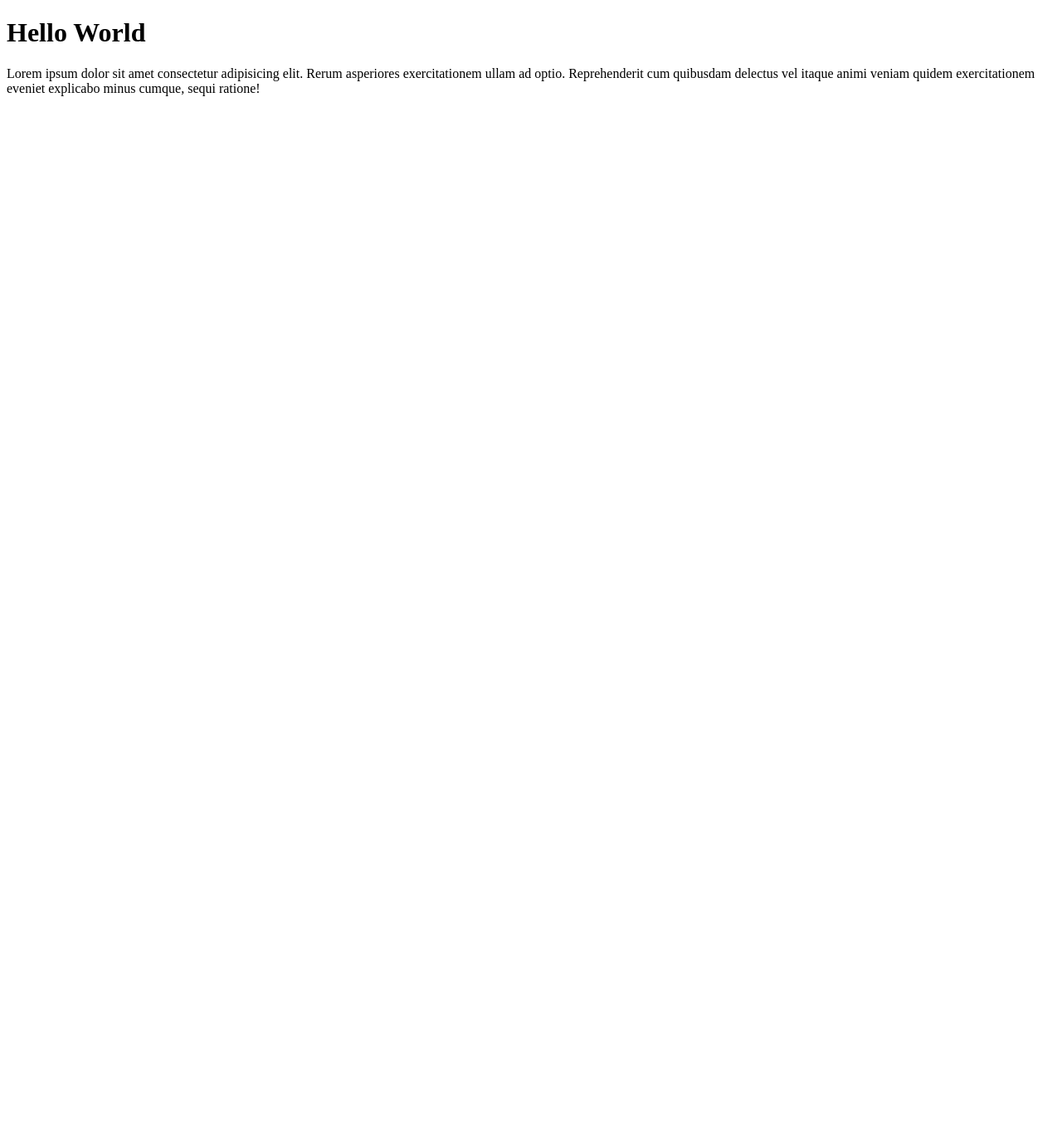
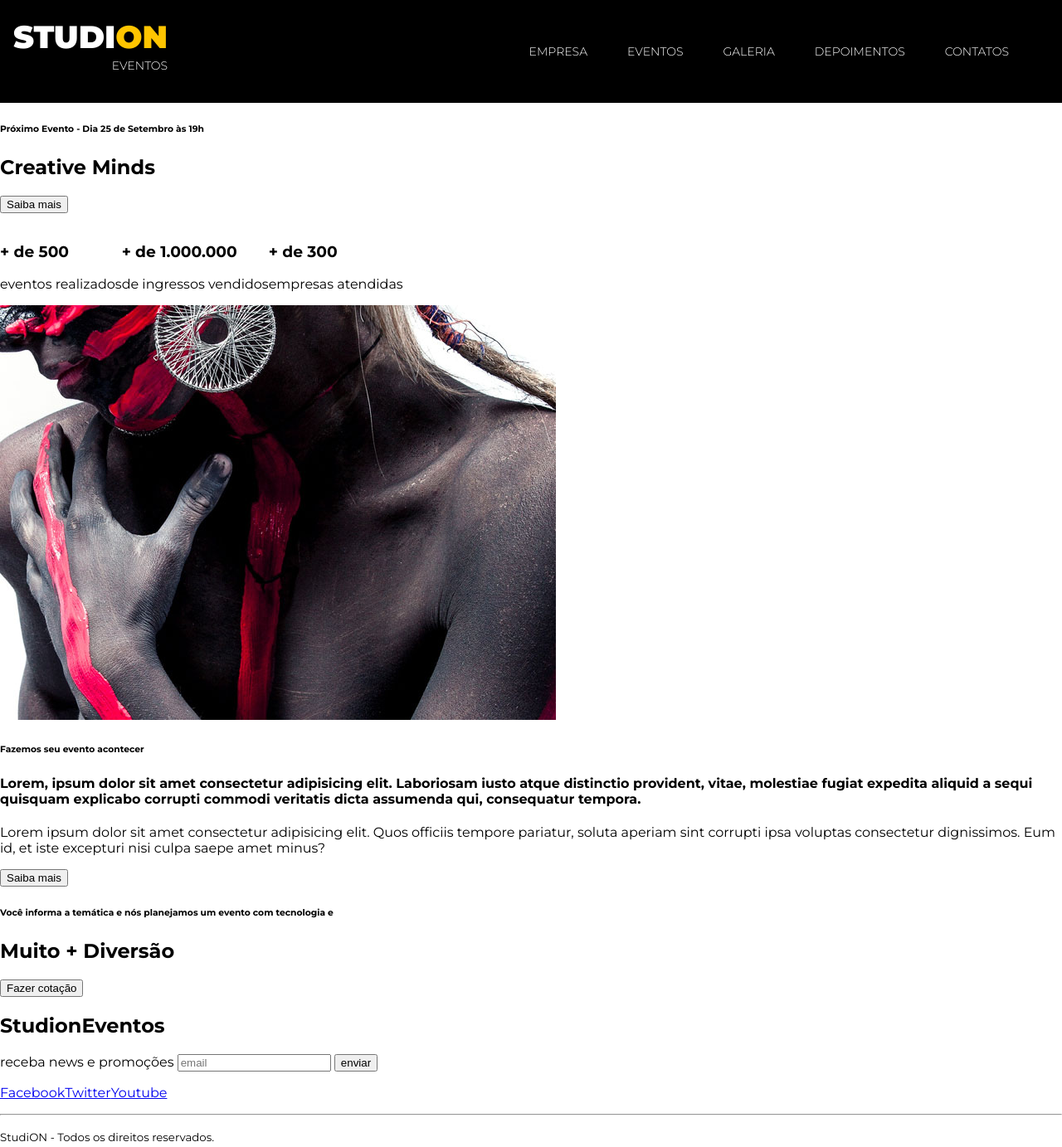
Before and after one commit to JessicaGPW/StudiON, a website: page SRC/index.html in a window 1280 px wide. Shown: the whole page at 83% size. Before the commit the page ends 800 px from the top, so only its background shows below. Drawn offline with Linux system fonts and the light colour scheme.

Commit message:
"feat(style):"Created style.css for studion"

```diff
--- a/SRC/index.html
+++ b/SRC/index.html
@@ -1,18 +1,130 @@
 <!DOCTYPE html>
 
 <html lang="pt-BR">
-
   <head>
-        <meta charset="UTF-8">
-        <meta name="viewport" content="width=device-width, initial-scale=1,0">
+    <meta charset="UTF-8" />
+    <meta name="viewport" content="width=device-width, initial-scale=1,0" />
+    <link rel="stylesheet" href="style.css" />
     <title>StudiOn</title>
   </head>
 
   <body>
-        <h1>Hello World</h1>
+    <nav class="navbar">
+      <h1 class="logo-studion">
+        Studi<span class="copy--primary">on</span>
+        <span class="logo-studion__subtitle">Eventos</span>
+      </h1>
+
+      <ul class="navbar__links">
+        <li>
+          <a href="#empresa"> Empresa </a>
+        </li>
+
+        <li>
+          <a href="#eventos"> Eventos </a>
+        </li>
+
+        <li>
+          <a href="#galeria"> Galeria </a>
+        </li>
+
+        <li>
+          <a href="#depoimentos"> Depoimentos </a>
+        </li>
+
+        <li>
+          <a href="#contatos"> Contatos </a>
+        </li>
+      </ul>
+    </nav>
+
+    <header>
+      <div id="slider">
+        <div class="slide">
+          <h6><span>Próximo Evento</span> - Dia 25 de Setembro às 19h</h6>
+
+          <h2><span>Creative</span> Minds</h2>
+
+          <button>Saiba mais</button>
+        </div>
+      </div>
+    </header>
+
+    <main>
+      <section>
+        <ul>
+          <li>
+            <h3>+ de 500</h3>
+            eventos realizados
+          </li>
+          <li>
+            <h3>+ de 1.000.000</h3>
+            de ingressos vendidos
+          </li>
+          <li>
+            <h3>+ de 300</h3>
+            empresas atendidas
+          </li>
+        </ul>
+      </section>
+
+      <section>
+        <div>
+          <img src="./images/institutional.jpg" />
+
+          <h6>Fazemos seu evento acontecer</h6>
+
+          <h4>
+            Lorem, ipsum dolor sit amet consectetur adipisicing elit. Laboriosam
+            iusto atque distinctio provident, vitae, molestiae fugiat expedita
+            aliquid a sequi quisquam explicabo corrupti commodi veritatis dicta
+            assumenda qui, consequatur tempora.
+          </h4>
 
           <p>
-            Lorem ipsum dolor sit amet consectetur adipisicing elit. Rerum asperiores exercitationem ullam ad optio. Reprehenderit cum quibusdam delectus vel itaque animi veniam quidem exercitationem eveniet explicabo minus cumque, sequi ratione!
+            Lorem ipsum dolor sit amet consectetur adipisicing elit. Quos
+            officiis tempore pariatur, soluta aperiam sint corrupti ipsa
+            voluptas consectetur dignissimos. Eum id, et iste excepturi nisi
+            culpa saepe amet minus?
           </p>
+
+          <button>Saiba mais</button>
+        </div>
+      </section>
+
+      <section>
+        <div>
+          <h6>
+            Você informa a temática e nós planejamos um evento com tecnologia e
+          </h6>
+
+          <h2><span>Muito + </span>Diversão</h2>
+
+          <button>Fazer cotação</button>
+        </div>
+      </section>
+    </main>
+
+    <footer>
+      <h2>Studi<span>on</span><span>Eventos</span></h2>
+
+      <form>
+        <label>receba news e promoções</label>
+        <input type="email" placeholder="email" />
+        <button type="submit">enviar</button>
+      </form>
+
+      <ul>
+        <li><a href="https://facebook.com/" target="_blank">Facebook</a></li>
+        <li><a href="https://twitter.com" target="_blank">Twitter</a></li>
+        <li><a href="https://youtube.com" target="_blank">Youtube</a></li>
+      </ul>
+
+      <hr />
+
+      <p>
+        <small>Studi<span>ON</span> - Todos os direitos reservados.</small>
+      </p>
+    </footer>
   </body>
 </html>
--- /dev/null
+++ b/SRC/style.css
@@ -0,0 +1,75 @@
+@import url("https://fonts.googleapis.com/css2?family=Montserrat:wght@300;400;700;900&display=swap");
+
+* {
+  box-sizing: border-box;
+}
+
+:root {
+  --color-primary: #ffc500;
+  font-family: "Montserrat", sans-serif;
+  font-size: 16px;
+}
+
+body {
+  margin: 0;
+  padding-top: 7.75rem;
+  }
+
+ul {
+  display: flex;
+  list-style: none;
+  padding-left: 0;
+}
+
+.navbar {
+  position: fixed;
+  display: grid;
+  grid-template-columns: 1fr 9fr;
+  align-items: center;
+  top: 0;
+  left: 0;
+
+  width: 100vw;
+  height: 7.75rem;
+  padding: 0 1rem;
+
+  background-color: #000; /*vermelho / verde / azul /transparência - 0 - f */
+  color: #fff;
+}
+
+.navbar__links {
+  justify-self: end;
+}
+
+.navbar__links li {
+  font-size: .875rem;
+  margin-right: 3rem;
+  text-transform: uppercase;
+}
+
+.navbar__links a {
+    font-weight: 300;
+  color: #fff;
+  text-decoration: none;
+}
+
+.navbar__links a:hover {
+  color: var(--color-primary);
+}
+
+.logo-studion {
+  font-size: 2.375rem;
+  font-weight: 900;
+  line-height: 1ch; /* relativa ao tamanho da altura do glifo 0 da fonte */
+  text-transform: uppercase;
+  text-align: right;
+}
+
+.logo-studion__subtitle {
+    font-size: .875rem;
+    font-weight: 300;
+   }
+
+.copy--primary {
+    color: var(--color-primary);
+}
```
Lines whose indentation alone changed are shown as unchanged.
